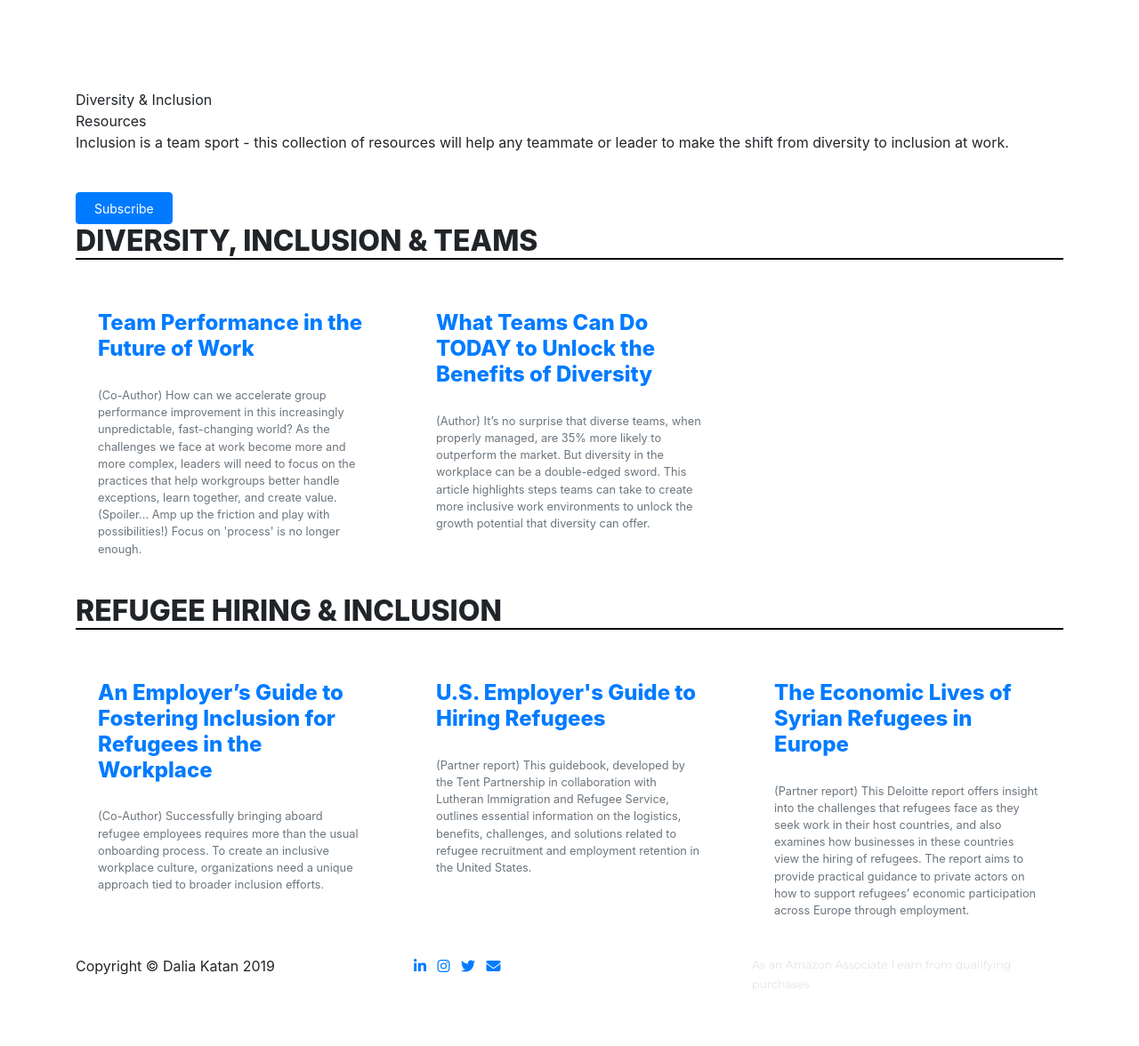
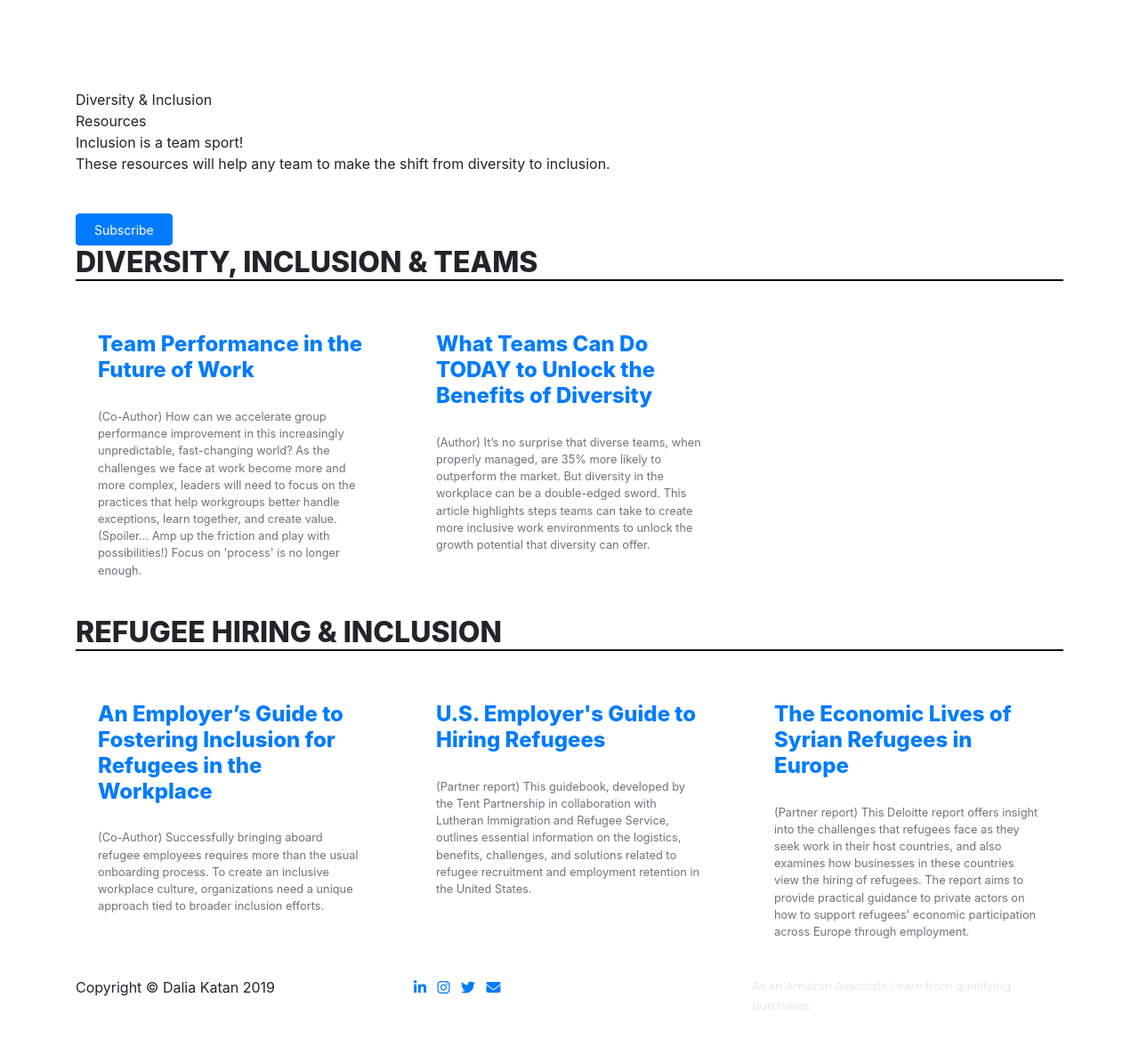
Before and after one commit to dalkat/dalkat.github.io, a Jekyll site: the page built from inclusion.md, in a window 1280 px wide and 1179 px high. Shown: the top 1176 px of the window at 89% size. Built offline with Jekyll 4.4.1, drawn with Linux system fonts in a browser that asks for light colours; nearby versions of some CDN libraries; some web fonts are replaced; library files that are not in the unit come from our copies.

Commit message:
update col widths

```diff
--- a/_data/inclusion.yml
+++ b/_data/inclusion.yml
@@ -1,6 +1,6 @@
 intro:
   heading: Diversity & Inclusion<br>Resources
-  lead-in: Inclusion is a team sport - this collection of resources will help any teammate or leader to make the shift from diversity to inclusion at work.
+  lead-in: Inclusion is a team sport!<br>These resources will help any team to make the shift from diversity to inclusion.
   btn: ''
 
 services1:
--- a/_layouts/for-you.html
+++ b/_layouts/for-you.html
@@ -47,7 +47,7 @@ layout: default-sub
         <div class="row text-center">
           {%- for service in site.data.for-you.services1.service -%}
           {% assign ws = '' %}
-          <div class="col-lg-4 col md-4 col-sm-4 col-xs-6 col-12" style="padding: 5px 20px; height:100%;">
+          <div class="col-lg-4 col md-6 col-sm-6 col-xs-6 col-12" style="padding: 5px 20px; height:100%;">
             <div class="referral" style="background-color:#ffffff; text-align:left; padding:10px;">
               <a href="{{ service.url }}"><img class="img-fluid" src="{{ service.img }}" alt="" style="width:100%;">
               <h4 style="text-align:left; font-weight:800; padding:10px;">{{ service.heading }}</h4></a>
@@ -74,7 +74,7 @@ layout: default-sub
         <div class="row text-center">
           {%- for service in site.data.for-you.services2.service -%}
           {% assign ws = '' %}
-          <div class="col-lg-4 col md-4 col-sm-4 col-xs-6 col-12" style="padding: 5px 20px; height:100%;">
+          <div class="col-lg-4 col md-6 col-sm-6 col-xs-6 col-12" style="padding: 5px 20px; height:100%;">
             <div class="referral" style="background-color:#ffffff; text-align:left; padding:10px;">
               <a href="{{ service.url }}"><img class="img-fluid" src="{{ service.img }}" alt="" style="width:100%;">
               <h4 style="text-align:left; font-weight:800; padding:10px;">{{ service.heading }}</h4></a>
@@ -103,7 +103,7 @@ layout: default-sub
         <div class="row text-center">
           {%- for service in site.data.for-you.services3.service -%}
           {% assign ws = '' %}
-          <div class="col-lg-4 col md-4 col-sm-4 col-xs-6 col-12" style="padding: 5px 20px; height:100%;">
+          <div class="col-lg-4 col md-6 col-sm-6 col-xs-6 col-12" style="padding: 5px 20px; height:100%;">
             <div class="referral" style="background-color:#ffffff; text-align:left; padding:10px;">
               <a href="{{ service.url }}"><img class="img-fluid" src="{{ service.img }}" alt="" style="width:100%;">
               <h4 style="text-align:left; font-weight:800; padding:10px;">{{ service.heading }}</h4></a>
--- a/_layouts/inclusion.html
+++ b/_layouts/inclusion.html
@@ -47,7 +47,7 @@ layout: default-sub
         <div class="row text-center">
           {%- for service in site.data.inclusion.services1.service -%}
           {% assign ws = '' %}
-          <div class="col-lg-4 col md-4 col-sm-4 col-xs-6 col-12" style="padding: 5px 20px; height:100%;">
+          <div class="col-lg-4 col md-6 col-sm-6 col-xs-6 col-12" style="padding: 5px 20px; height:100%;">
             <div class="referral" style="background-color:#ffffff; text-align:left; padding:10px;">
               <a href="{{ service.url }}"><img class="img-fluid" src="{{ service.img }}" alt="" style="width:100%;">
               <h4 style="text-align:left; font-weight:800; padding:10px;">{{ service.heading }}</h4></a>
@@ -74,7 +74,7 @@ layout: default-sub
         <div class="row text-center">
           {%- for service in site.data.inclusion.services2.service -%}
           {% assign ws = '' %}
-          <div class="col-lg-4 col md-4 col-sm-4 col-xs-6 col-12" style="padding: 5px 20px; height:100%;">
+          <div class="col-lg-4 col md-6 col-sm-6 col-xs-6 col-12" style="padding: 5px 20px; height:100%;">
             <div class="referral" style="background-color:#ffffff; text-align:left; padding:10px;">
               <a href="{{ service.url }}"><img class="img-fluid" src="{{ service.img }}" alt="" style="width:100%;">
               <h4 style="text-align:left; font-weight:800; padding:10px;">{{ service.heading }}</h4></a>
```
